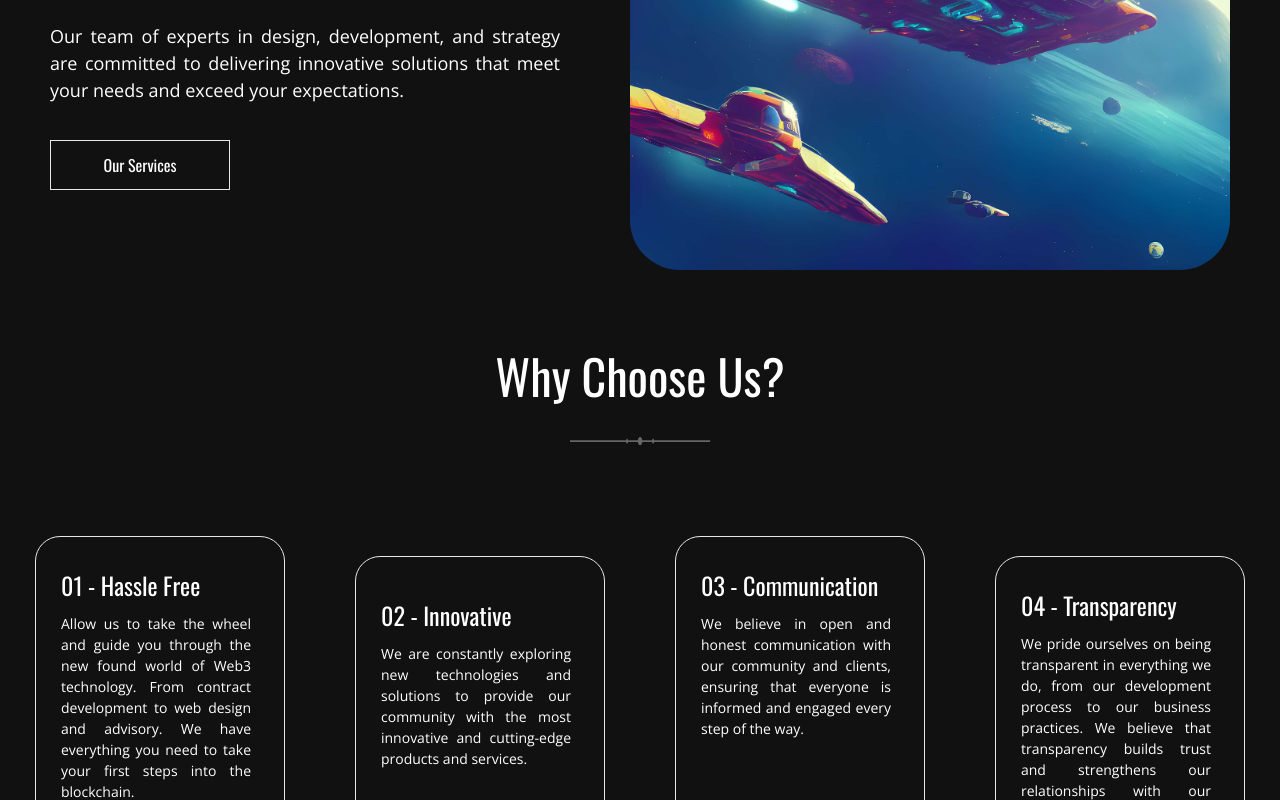
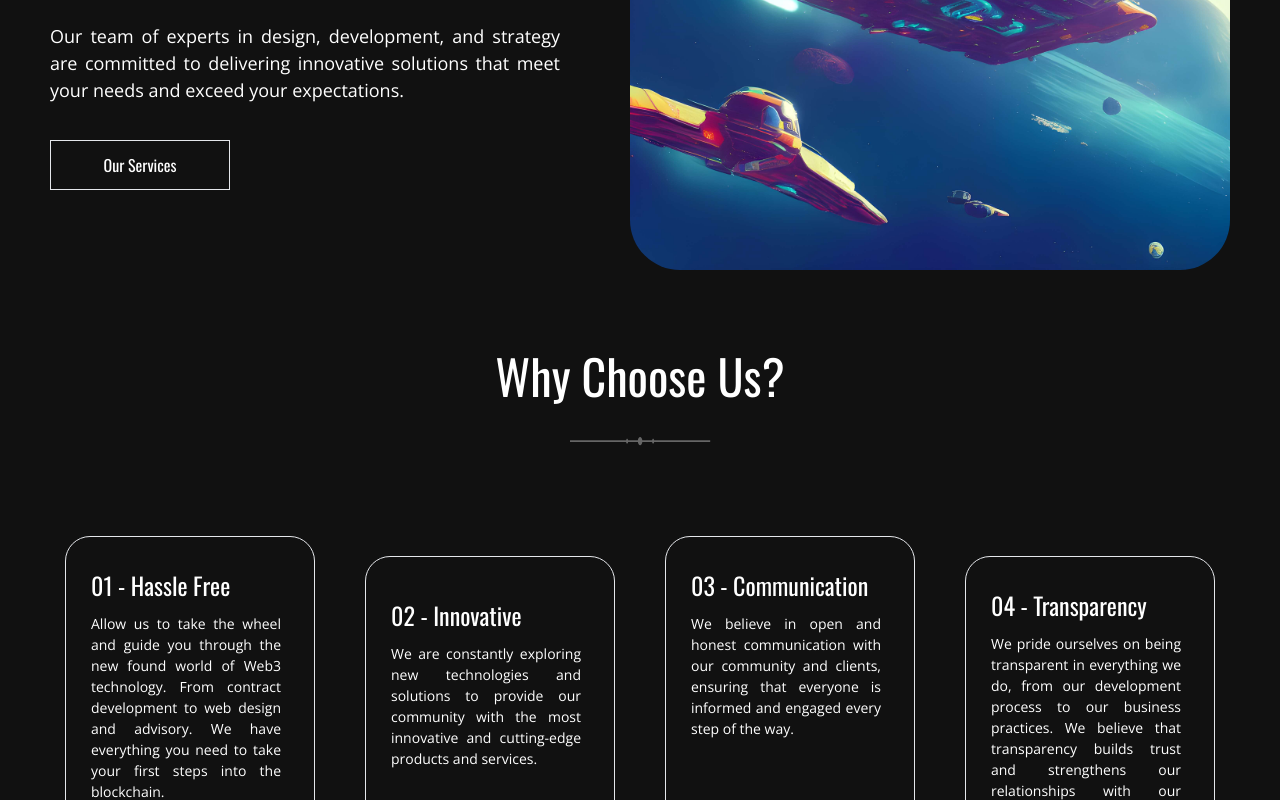
Before and after one commit to lteh0002/nomadlabs-mintsite, a SvelteKit app: page /about in a window 1280 px wide. Shown: the part 2000-2800 px from the top of the page. Built offline with nearby package versions, Linux system fonts and the light colour scheme.

Commit message:
Fix why choose us overflowing

```diff
--- a/src/routes/about/+page.svelte
+++ b/src/routes/about/+page.svelte
@@ -164,7 +164,7 @@
           </svg>
           <div class="sm:mt-[65px] mt-[30px]">
             <div
-              class="lg:flex lg:gap-[70px] grid sm:grid-cols-2 sm:grid-rows-2 grid-rows-4 grid-cols-1 mb-[150px] sm:gap-[60px] gap-[30px] c-chooseus"
+              class="lg:flex grid sm:grid-cols-2 sm:grid-rows-2 grid-rows-4 grid-cols-1 mb-[150px] sm:gap-[60px] gap-[30px] c-chooseus"
             >
               <div
                 class="text-white min-w-[250px] w-[250px] max-h-[300px] h-[300px] border flex flex-col pt-[30px] border-round px-[25px] lg:mb-[40px] c-desc"
@@ -356,6 +356,10 @@
       gap: 70px;
     }
 
+    .c-chooseus{
+      gap: 50px;
+    }
+
 
   }
 </style>
```
